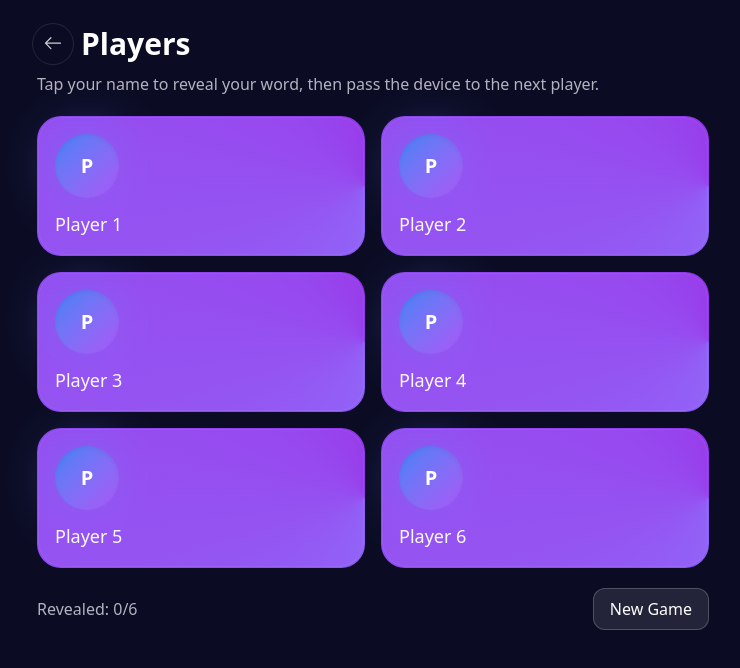
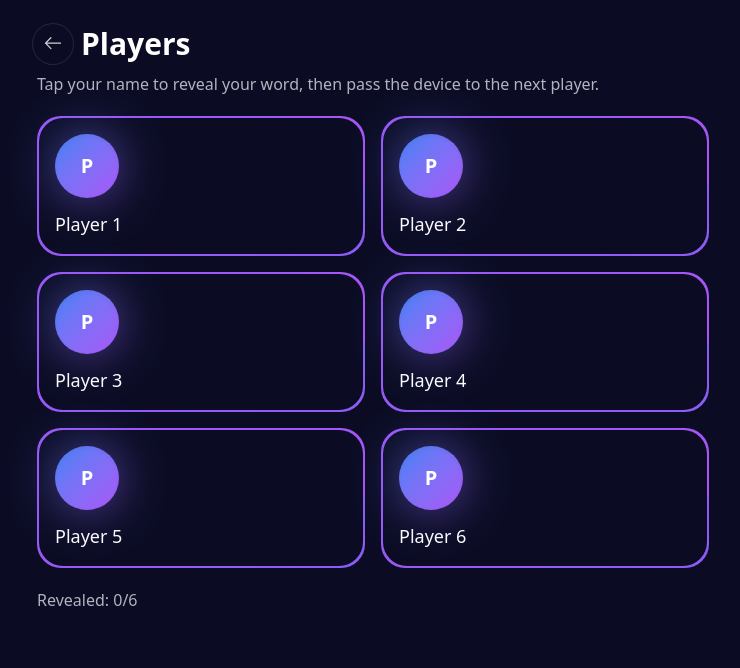
Before and after one commit to lawynnj/impostor-word-game, a React (Vite) app: page / in a window 1280 px wide. Both pictures are taken after a click on the button "Start Game". Shown: the top 668 px of the page, without its empty margins (267-1007 px from the left). Built offline with nearby package versions, Linux system fonts and the light colour scheme.

Commit message:
fix styles

```diff
--- a/src/App.jsx
+++ b/src/App.jsx
@@ -225,9 +225,9 @@ export default function App() {
                 disabled
                   ? "opacity-40 cursor-not-allowed"
                   : "hover:scale-[1.01] active:scale-[.99]"
-              } bg-[conic-gradient(at_right,#3B82F6,#8B5CF6,#9333EA)]`}
+              } bg-[conic-gradient(at_right,#3B82F6,#8B5CF6,#A855F7)]`}
             >
-              <div className="rounded-3xl h-full w-full bg-white/5 ring-1 ring-white/10 p-4">
+              <div className="rounded-3xl h-full w-full bg-[#0B0C24] p-4">
                 <div className="flex h-full flex-col items-start justify-center">
                   {/* Avatar with glow */}
                   <div className="relative">
@@ -251,12 +251,6 @@ export default function App() {
         <span className="text-[#B3B3C0]">
           Revealed: {revealedCount}/{players.length}
         </span>
-        <button
-          onClick={handleNewGameConfirm}
-          className="rounded-xl border border-white/20 bg-white/10 px-4 py-2 text-white hover:bg-white/15"
-        >
-          New Game
-        </button>
       </div>
     </div>
   );
```
